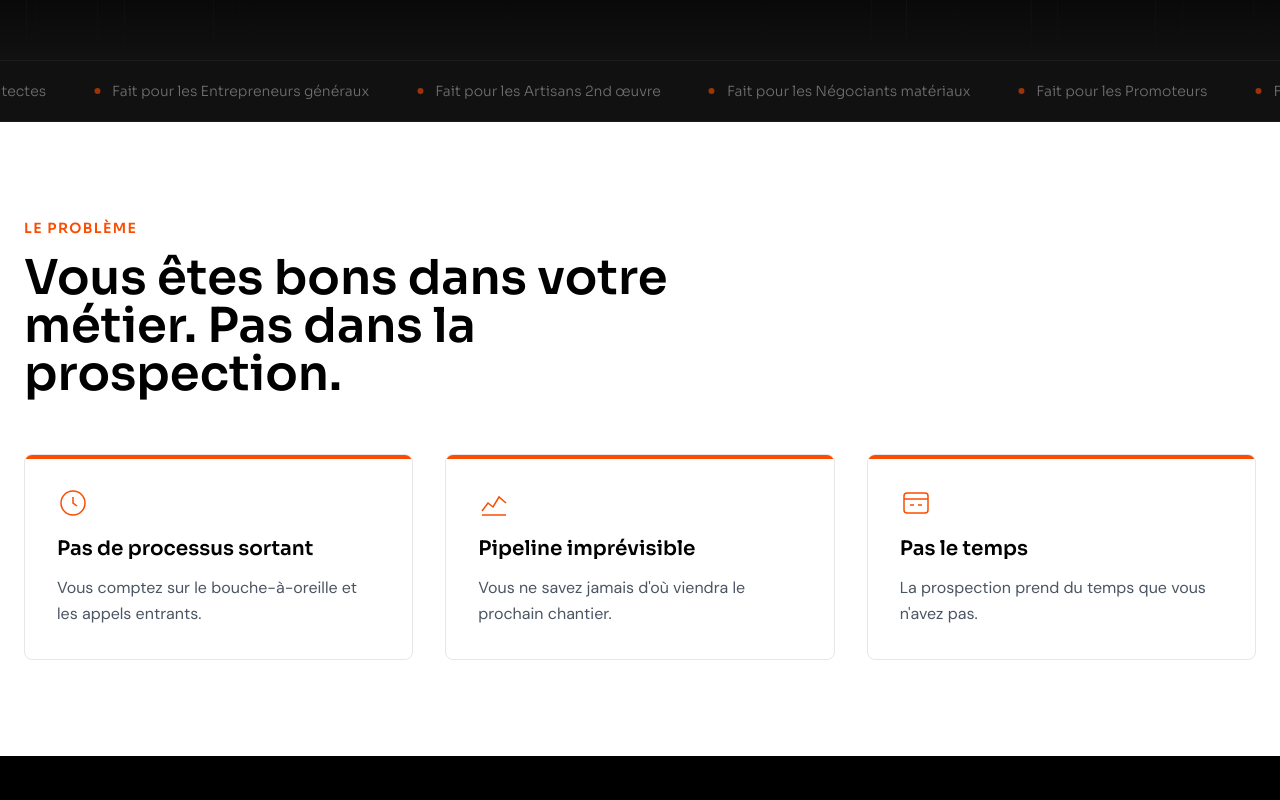
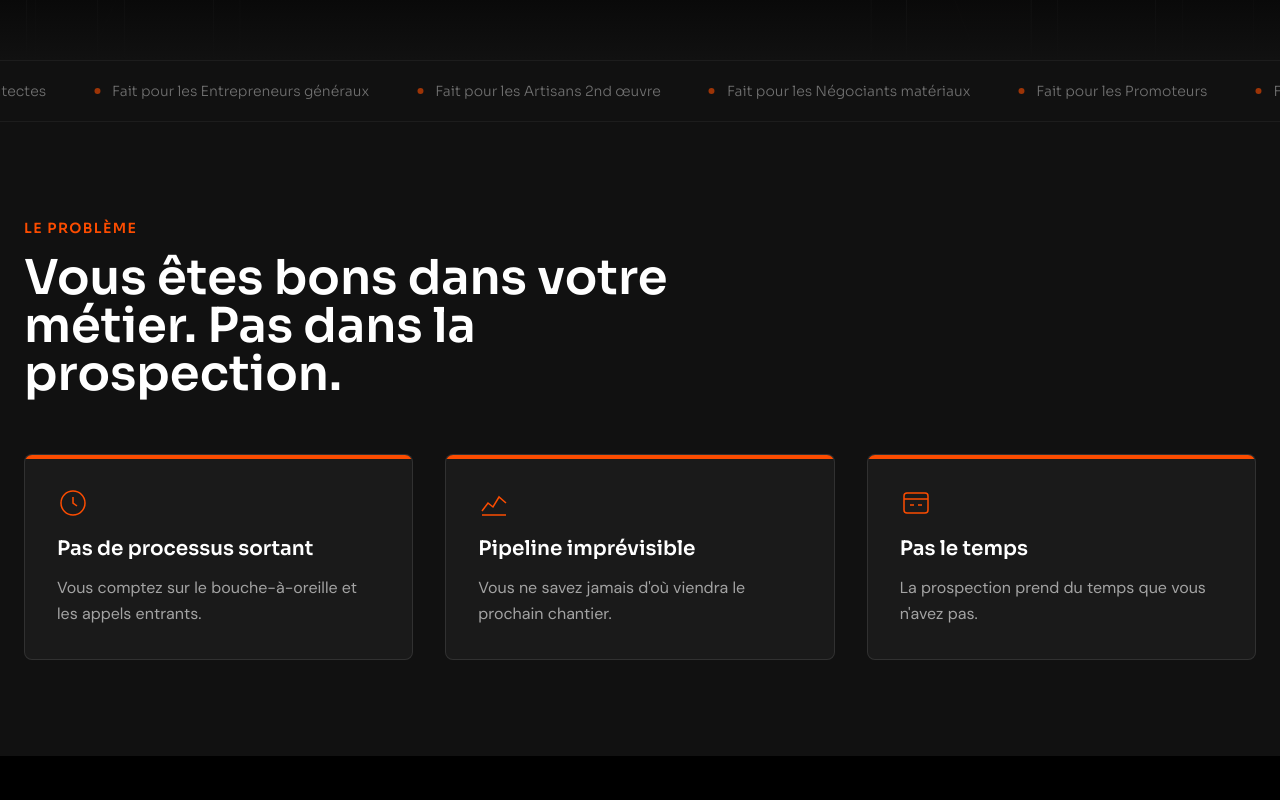
Before and after one commit to Guillotedecheto/Petravio, a Next.js app: page / in a window 1280 px wide. Shown: the part 740-1540 px from the top of the page. Built offline with nearby package versions, Linux system fonts and the light colour scheme.

Commit message:
Convert white sections to dark theme for consistent look

```diff
--- a/src/app/page.tsx
+++ b/src/app/page.tsx
@@ -405,24 +405,24 @@ function Problem() {
   ];
 
   return (
-    <section className="bg-white py-24 px-6">
+    <section className="bg-[#111] py-24 px-6">
       <div className="max-w-7xl mx-auto">
         <p className="text-flame font-sora font-semibold text-sm tracking-widest uppercase fade-in">
           Le problème
         </p>
-        <h2 className="mt-4 font-sora font-semibold text-3xl sm:text-4xl md:text-5xl text-black leading-tight max-w-3xl fade-in">
+        <h2 className="mt-4 font-sora font-semibold text-3xl sm:text-4xl md:text-5xl text-white leading-tight max-w-3xl fade-in">
           Vous êtes bons dans votre métier. Pas dans la prospection.
         </h2>
         <div className="mt-14 grid md:grid-cols-3 gap-8">
           {cards.map((card, i) => (
             <div
               key={i}
-              className="fade-in bg-white border border-gray-200 rounded-lg p-8 relative overflow-hidden transition-all duration-300 hover:shadow-xl hover:-translate-y-1 hover:border-flame/30 group"
+              className="fade-in bg-[#1A1A1A] border border-white/10 rounded-lg p-8 relative overflow-hidden transition-all duration-300 hover:shadow-xl hover:-translate-y-1 hover:border-flame/30 group"
             >
               <div className="absolute top-0 left-0 w-full h-1 bg-flame" />
               <div className="mb-4 group-hover:scale-110 transition-transform">{card.icon}</div>
-              <h3 className="font-sora font-semibold text-xl text-black">{card.title}</h3>
-              <p className="mt-3 text-gray-600 leading-relaxed">{card.desc}</p>
+              <h3 className="font-sora font-semibold text-xl text-white">{card.title}</h3>
+              <p className="mt-3 text-white/60 leading-relaxed">{card.desc}</p>
             </div>
           ))}
         </div>
@@ -727,18 +727,18 @@ function ValueProp() {
   ];
 
   return (
-    <section id="livraison" className="bg-white py-24 px-6">
+    <section id="livraison" className="bg-[#111] py-24 px-6">
       <div className="max-w-7xl mx-auto">
         <p className="text-flame font-sora font-semibold text-sm tracking-widest uppercase fade-in">
           Ce qu&apos;on livre
         </p>
-        <h2 className="mt-4 font-sora font-semibold text-3xl sm:text-4xl md:text-5xl text-black leading-tight max-w-3xl fade-in">
+        <h2 className="mt-4 font-sora font-semibold text-3xl sm:text-4xl md:text-5xl text-white leading-tight max-w-3xl fade-in">
           Un retainer mensuel. Des rendez-vous dans votre agenda.
         </h2>
 
         <div className="mt-14 grid lg:grid-cols-3 gap-8">
-          <div className="fade-in p-6 rounded-lg border border-transparent transition-all duration-300 hover:border-gray-200 hover:shadow-lg">
-            <h3 className="font-sora font-semibold text-lg text-black mb-6">Ce qui est inclus</h3>
+          <div className="fade-in p-6 rounded-lg border border-transparent transition-all duration-300 hover:border-white/10 hover:bg-white/[0.02]">
+            <h3 className="font-sora font-semibold text-lg text-white mb-6">Ce qui est inclus</h3>
             <ul className="space-y-4">
               {included.map((item, i) => (
                 <li key={i} className="flex items-start gap-3">
@@ -747,32 +747,32 @@ function ValueProp() {
                       <path d="M2 6l3 3 5-5" stroke="#FC4C00" strokeWidth="2" strokeLinecap="round" strokeLinejoin="round" />
                     </svg>
                   </span>
-                  <span className="text-gray-700">{item}</span>
+                  <span className="text-white/70">{item}</span>
                 </li>
               ))}
             </ul>
           </div>
 
-          <div className="fade-in p-6 rounded-lg border border-transparent transition-all duration-300 hover:border-gray-200 hover:shadow-lg">
-            <h3 className="font-sora font-semibold text-lg text-black mb-6">
+          <div className="fade-in p-6 rounded-lg border border-transparent transition-all duration-300 hover:border-white/10 hover:bg-white/[0.02]">
+            <h3 className="font-sora font-semibold text-lg text-white mb-6">
               Ce qu&apos;on ne fait pas
             </h3>
             <ul className="space-y-4">
               {excluded.map((item, i) => (
                 <li key={i} className="flex items-start gap-3">
-                  <span className="mt-0.5 w-5 h-5 rounded-full bg-gray-100 flex items-center justify-center flex-shrink-0">
+                  <span className="mt-0.5 w-5 h-5 rounded-full bg-white/5 flex items-center justify-center flex-shrink-0">
                     <svg width="12" height="12" viewBox="0 0 12 12" fill="none">
-                      <path d="M3 3l6 6M9 3l-6 6" stroke="#999" strokeWidth="2" strokeLinecap="round" />
+                      <path d="M3 3l6 6M9 3l-6 6" stroke="#555" strokeWidth="2" strokeLinecap="round" />
                     </svg>
                   </span>
-                  <span className="text-gray-400">{item}</span>
+                  <span className="text-white/30">{item}</span>
                 </li>
               ))}
             </ul>
           </div>
 
           <div className="fade-in">
-            <div className="bg-black rounded-xl p-8 h-full flex flex-col justify-center transition-all duration-300 hover:shadow-2xl hover:shadow-flame/5 hover:-translate-y-1">
+            <div className="bg-[#0A0A0A] border border-white/10 rounded-xl p-8 h-full flex flex-col justify-center transition-all duration-300 hover:shadow-2xl hover:shadow-flame/5 hover:-translate-y-1 hover:border-flame/30">
               <h3 className="font-sora font-semibold text-2xl text-white">
                 Prêt à remplir votre agenda ?
               </h3>
```
